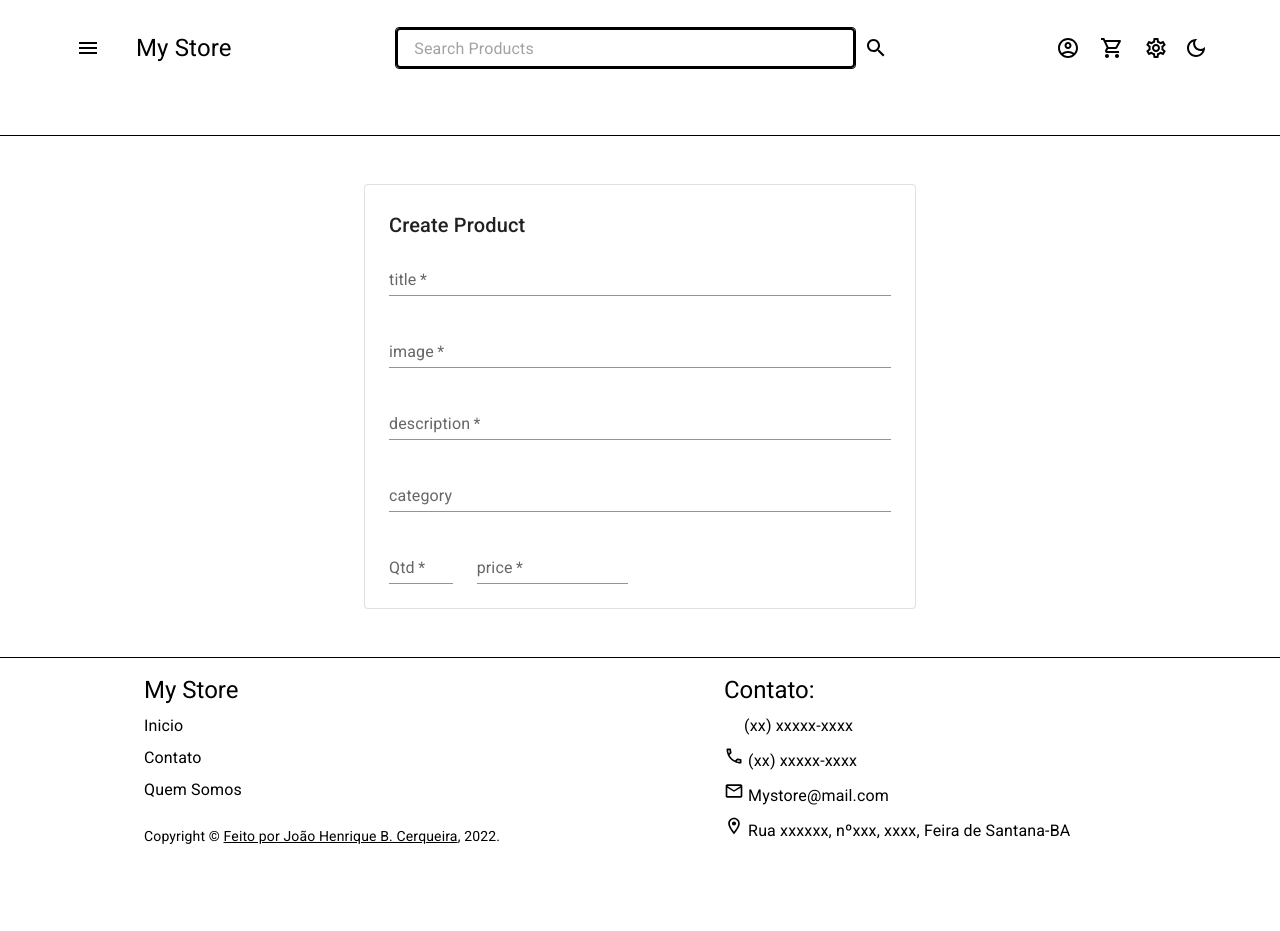
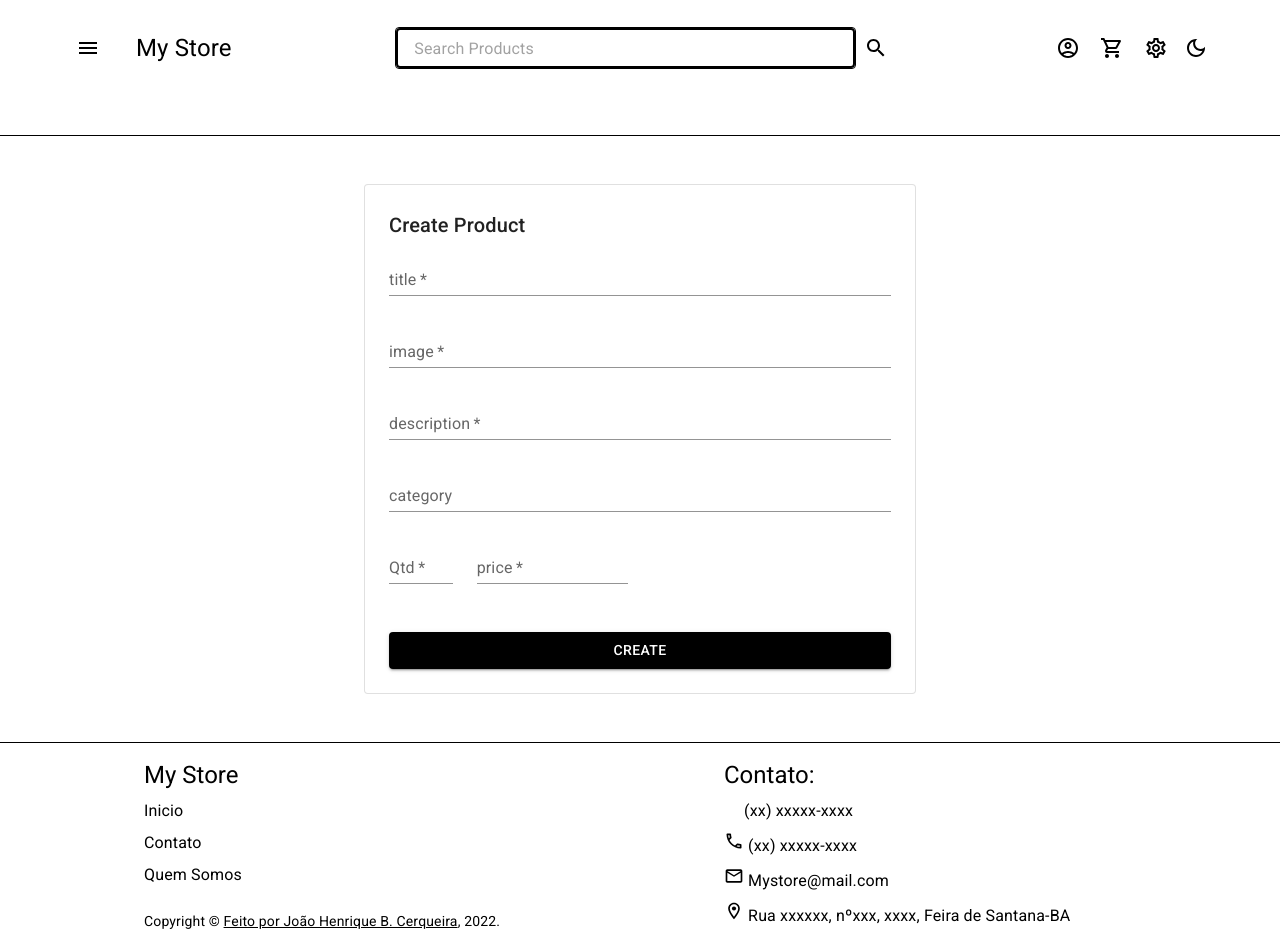
Before and after one commit to henriquepython/projeto-final, a React (Vite) app in the folder frontend-project/: page /createproduct in a window 1280 px wide. Before the commit the page ends 846 px from the top, so only its background shows below. Built offline with nearby package versions, Linux system fonts and the light colour scheme; some icons are missing.

Commit message:
refactor: refatorando page admin

```diff
--- a/frontend-project/src/shared/components/CreateProduct.tsx
+++ b/frontend-project/src/shared/components/CreateProduct.tsx
@@ -1,4 +1,4 @@
-import { Checkbox, Container, FormControlLabel, Grid, Paper, TextField, Typography } from "@mui/material";
+import { Button, Checkbox, Container, FormControlLabel, Grid, Paper, TextField, Typography } from "@mui/material";
 import React from "react";
 
 export const CreateProduct = () => {
@@ -80,6 +80,17 @@ export const CreateProduct = () => {
                     />
                     </Grid>
                 </Grid>
+                <Button
+                    variant="contained"
+                    //onclick functions
+                    href='/admin'
+                    sx={{ width: '100%', mt: 6, color: 'white', background: 'black','&:hover': {
+                        backgroundColor: 'white',
+                        color: 'black'
+                        } }}
+                  >
+                    Create
+                  </Button>
             </>
         </Paper>
     </Container>
```
